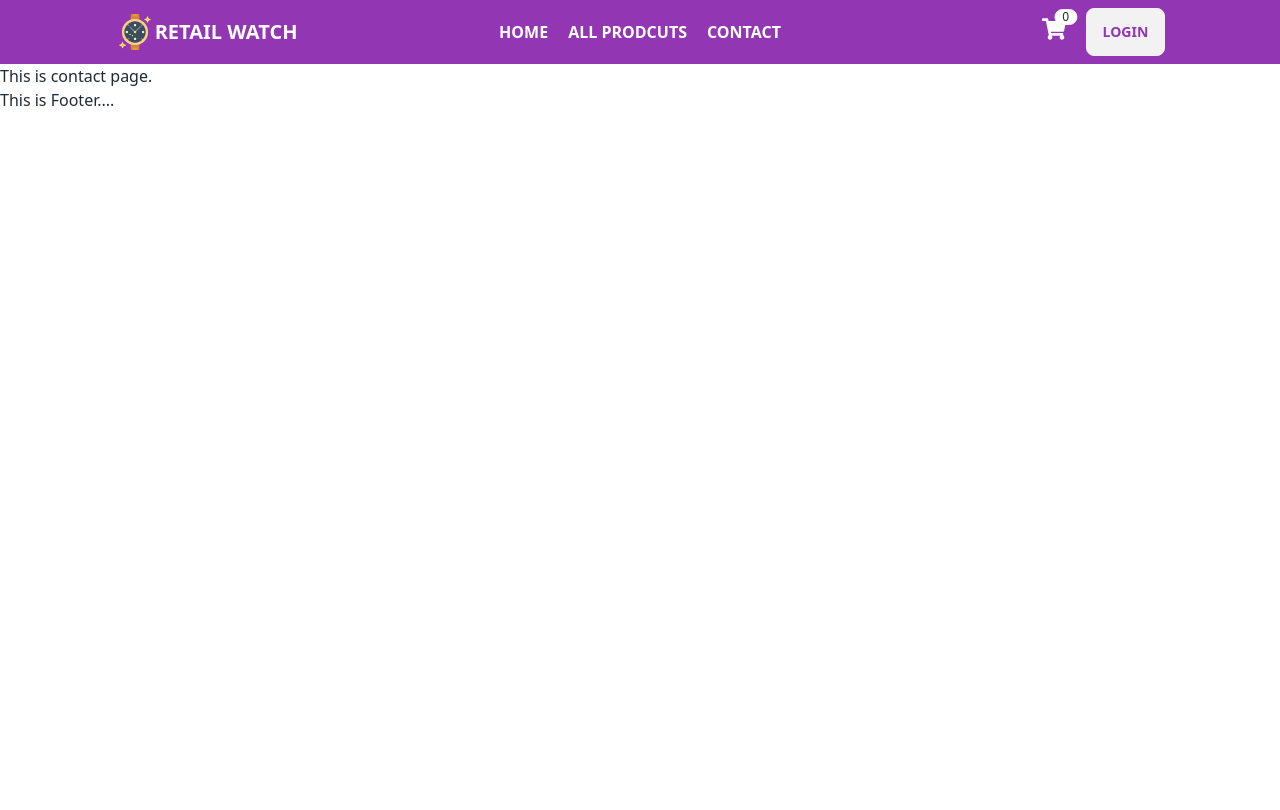
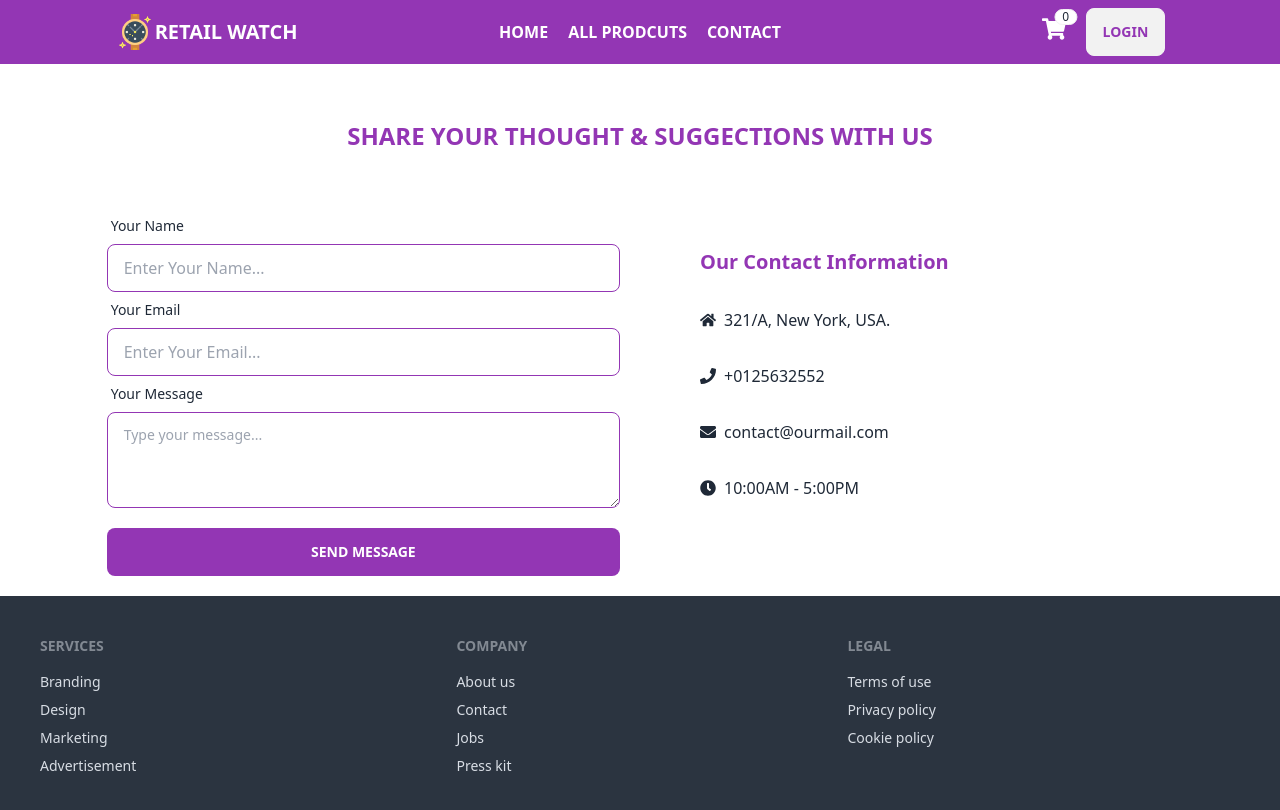
Before and after one commit to shepon-biswas/retail-watch-client, a React (Vite) app: page /contact in a window 1280 px wide. Shown: the top 810 px of the page. Built offline with nearby package versions, Linux system fonts and the light colour scheme; no server answers.

Commit message:
Added simple footer, contact and Error page

```diff
--- a/src/pages/Contact/Contact.jsx
+++ b/src/pages/Contact/Contact.jsx
@@ -1,10 +1,76 @@
+
+import { Link } from "react-router-dom";
+import { FaClock, FaEnvelope, FaHome, FaPhone } from "react-icons/fa";
 
 const Contact = () => {
-    return (
-        <>
-         <h2>This is contact page.</h2>
-        </>
-    );
+  return (
+    <>
+      <div className="w-10/12 mx-auto">
+        <div>
+          <h2 className="uppercase text-2xl font-bold text-center text-[#9336B4] my-14">
+            Share Your Thought & Suggections With Us
+          </h2>
+        </div>
+        <div className="grid md:grid-cols-2 gap-10">
+          <div>
+            <div className="form-control w-full">
+              <label className="label">
+                <span className="label-text text-md ">Your Name</span>
+              </label>
+              <input
+                required
+                name="name"
+                type="text"
+                placeholder="Enter Your Name..."
+                className="input input-bordered border-[#9336B4] w-full"
+              />
+            </div>
+            <div className="form-control w-full">
+              <label className="label">
+                <span className="label-text text-md ">Your Email</span>
+              </label>
+              <input
+                required
+                name="name"
+                type="text"
+                placeholder="Enter Your Email..."
+                className="input input-bordered border-[#9336B4] w-full"
+              />
+            </div>
+            <div className="form-control">
+              <label className="label">
+                <span className="label-text">Your Message</span>
+              </label>
+              <textarea
+                className="textarea textarea-bordered border-[#9336B4]  h-24"
+                placeholder="Type your message..."
+              ></textarea>
+            </div>
+            <button className="btn bg-[#9336B4] text-white border-none w-full my-5">
+              Send Message
+            </button>
+          </div>
+          <div className="space-y-8 p-10">
+            <h4 className="text-xl text-[#9336B4] font-bold">
+              Our Contact Information
+            </h4>
+            <Link className="link link-hover flex items-center gap-2">
+              <FaHome></FaHome> 321/A, New York, USA.{" "}
+            </Link>
+            <Link className="link link-hover flex items-center gap-2">
+              <FaPhone></FaPhone> +0125632552{" "}
+            </Link>
+            <Link className="link link-hover flex items-center gap-2">
+              <FaEnvelope></FaEnvelope>contact@ourmail.com
+            </Link>
+            <Link className="link link-hover flex items-center gap-2">
+              <FaClock></FaClock>10:00AM - 5:00PM
+            </Link>
+          </div>
+        </div>
+      </div>
+    </>
+  );
 };
 
 export default Contact;
--- /dev/null
+++ b/src/pages/ErrorPage/ErrorPage.jsx
@@ -0,0 +1,23 @@
+import { FaArrowLeft } from 'react-icons/fa';
+import { Link } from 'react-router-dom';
+
+const ErrorPage = () => {
+    return (
+        <>
+            <div className='w-11/12 md:w-10/12 mx-auto flex justify-center items-center h-screen'>
+                    <div className='text-center'>
+                        <img src="https://i.ibb.co/r4sMJSC/507f015a7efd81cec270faf9c4f1aabd.gif" alt="Error Image" />
+                        <h1 className='text-xl font-bold text-center text-red-700'>Oppss! Something Went Wrong...</h1>
+                        <Link to={'/'}>
+                            <button className='px-4 py-2 text-white bg-[#9336B4] rounded-lg font-semibold my-8 hover:bg-[#db79ff] flex items-center w-full text-center justify-center'>
+                            <FaArrowLeft className='me-2'></FaArrowLeft>
+                                Go Back HomePage
+                            </button>
+                            </Link>
+                    </div>
+            </div>
+        </>
+    );
+};
+
+export default ErrorPage;
--- a/src/pages/Shared/Footer/Footer.jsx
+++ b/src/pages/Shared/Footer/Footer.jsx
@@ -1,10 +1,30 @@
-
 const Footer = () => {
-    return (
-        <>
-         <h2>This is Footer....</h2>
-        </>
-    );
+  return (
+    <>
+      <footer className="footer p-10 bg-neutral text-neutral-content">
+        <div>
+          <span className="footer-title">Services</span>
+          <a className="link link-hover">Branding</a>
+          <a className="link link-hover">Design</a>
+          <a className="link link-hover">Marketing</a>
+          <a className="link link-hover">Advertisement</a>
+        </div>
+        <div>
+          <span className="footer-title">Company</span>
+          <a className="link link-hover">About us</a>
+          <a className="link link-hover">Contact</a>
+          <a className="link link-hover">Jobs</a>
+          <a className="link link-hover">Press kit</a>
+        </div>
+        <div>
+          <span className="footer-title">Legal</span>
+          <a className="link link-hover">Terms of use</a>
+          <a className="link link-hover">Privacy policy</a>
+          <a className="link link-hover">Cookie policy</a>
+        </div>
+      </footer>
+    </>
+  );
 };
 
 export default Footer;
--- a/src/routes/Routes.jsx
+++ b/src/routes/Routes.jsx
@@ -12,6 +12,7 @@ import AllProducts from "../pages/Dashboard/AllProducts/AllProducts";
 import Customers from "../pages/Dashboard/Customers/Customers";
 import Orders from "../pages/Dashboard/Orders/Orders";
 import AdminHome from "../pages/Dashboard/AdminHome/AdminHome";
+import ErrorPage from "../pages/ErrorPage/ErrorPage";
 
 const router = createBrowserRouter([
   {
@@ -71,6 +72,10 @@ const router = createBrowserRouter([
         element: <AdminHome></AdminHome>
       }
     ]
+  },
+  {
+    path:"*",
+    element:<ErrorPage></ErrorPage>
   }
 ]);
 
```
